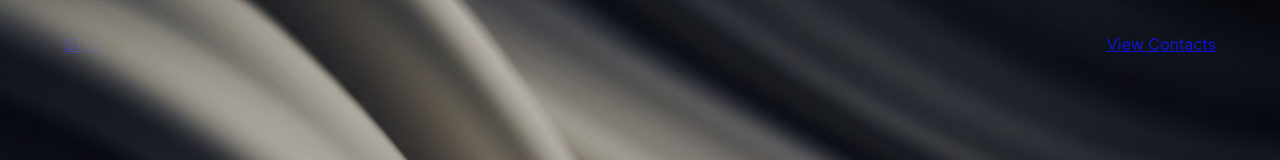
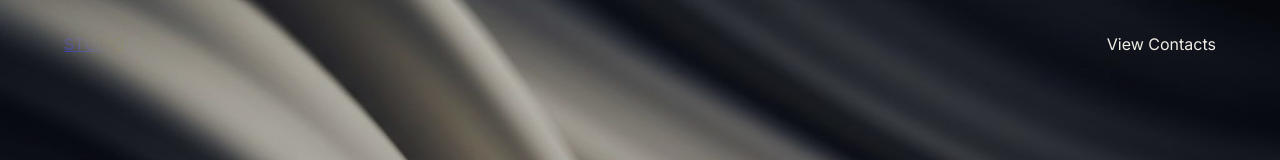
Before and after one commit to oysteinvatland-droid/webtest-supabase, a Next.js app: page / in a window 1280 px wide. Shown: the top 160 px of the page. Built offline with nearby package versions, Linux system fonts and the light colour scheme.

Commit message:
fix: apply inline styles to "View Contacts" link
Use inline styles to override default link colors for better visibility.

```diff
--- a/app/page.tsx
+++ b/app/page.tsx
@@ -751,7 +751,7 @@ export default function ContactPage() {
       {/* Navigation */}
       <nav className="nav">
         <Link href="/" className="logo">STUDIO</Link>
-        <Link href="/users" className="navLink">View Contacts</Link>
+        <Link href="/users" className="navLink" style={{ color: '#ffffff', textDecoration: 'none' }}>View Contacts</Link>
       </nav>
 
       {/* Hero Section */}
```
